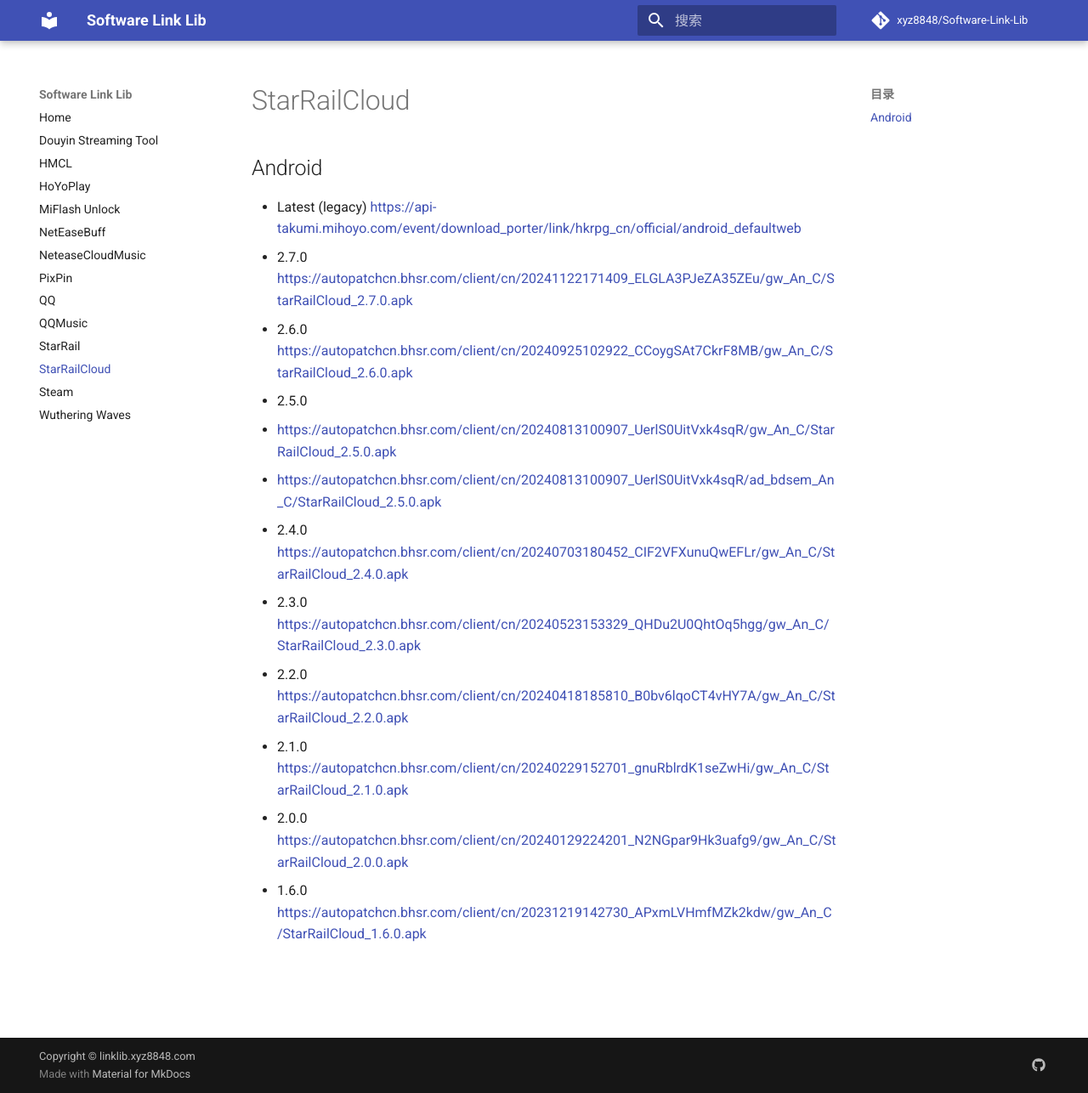
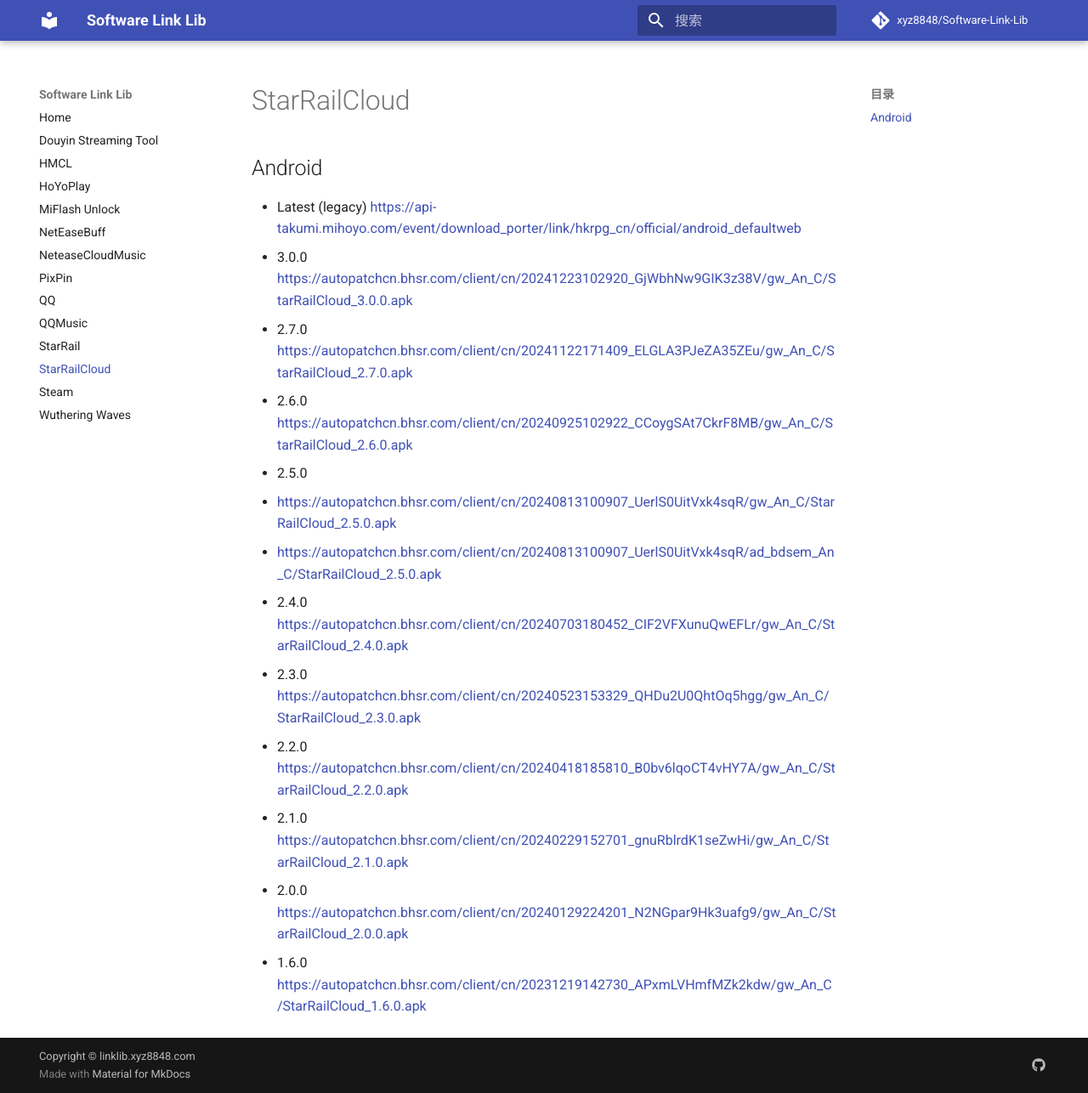
Before and after one commit to xyz8848/Software-Link-Lib, an MkDocs documentation site: the page built from docs/StarRailCloud.md, in a window 1280 px wide and 1286 px high. Shown: the whole window at 85% size. Built offline with MkDocs 1.6.1 and Material for MkDocs 9.7.7, drawn with Linux system fonts in a browser that asks for light colours; comment, search, counter and statistics services are not loaded.

Commit message:
Update StarRailCloud.md

```diff
--- a/docs/StarRailCloud.md
+++ b/docs/StarRailCloud.md
@@ -2,6 +2,7 @@
 
 ## Android
 - Latest (legacy) [https://api-takumi.mihoyo.com/event/download_porter/link/hkrpg_cn/official/android_defaultweb](https://api-takumi.mihoyo.com/event/download_porter/link/hkrpg_cn/official/android_defaultweb)
+- 3.0.0 [https://autopatchcn.bhsr.com/client/cn/20241223102920_GjWbhNw9GIK3z38V/gw_An_C/StarRailCloud_3.0.0.apk](https://autopatchcn.bhsr.com/client/cn/20241223102920_GjWbhNw9GIK3z38V/gw_An_C/StarRailCloud_3.0.0.apk)
 - 2.7.0 [https://autopatchcn.bhsr.com/client/cn/20241122171409_ELGLA3PJeZA35ZEu/gw_An_C/StarRailCloud_2.7.0.apk](https://autopatchcn.bhsr.com/client/cn/20241122171409_ELGLA3PJeZA35ZEu/gw_An_C/StarRailCloud_2.7.0.apk)
 - 2.6.0 [https://autopatchcn.bhsr.com/client/cn/20240925102922_CCoygSAt7CkrF8MB/gw_An_C/StarRailCloud_2.6.0.apk](https://autopatchcn.bhsr.com/client/cn/20240925102922_CCoygSAt7CkrF8MB/gw_An_C/StarRailCloud_2.6.0.apk)
 - 2.5.0
```
